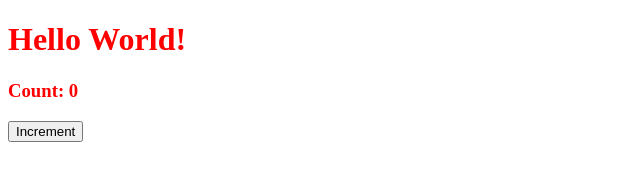
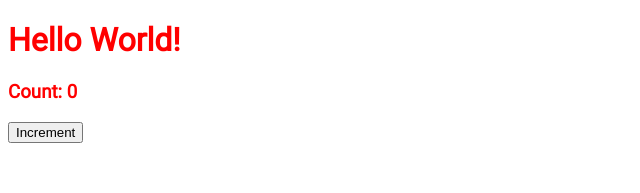
Before and after one commit to dsilichev/sounds, a React app: page / in a window 1280 px wide. Shown: the top 193 px of the page, without its empty margins (0-640 px from the left). Built offline with nearby package versions, Linux system fonts and the light colour scheme.

Commit message:
add fonts support

```diff
--- a/src/index.scss
+++ b/src/index.scss
@@ -1,3 +1,9 @@
+@font-face {
+  font-family: 'Roboto';
+  src: url('./fonts/Roboto-Regular.ttf') format('truetype');
+}
+
 body {
-  color: red; // just to check if it works
+  color: red;
+  font-family: 'Roboto', sans-serif; // just to check if it works
 }
--- a/webpack.config.common.js
+++ b/webpack.config.common.js
@@ -31,6 +31,10 @@ module.exports = {
   module: {
     rules: [
       {
+        test: /\.(woff|woff2|eot|ttf|otf)$/i,
+        type: "asset/resource",
+      },
+      {
         test: /\.[jt]sx?$/,
         use: "ts-loader",
         exclude: /node_modules/,
```
